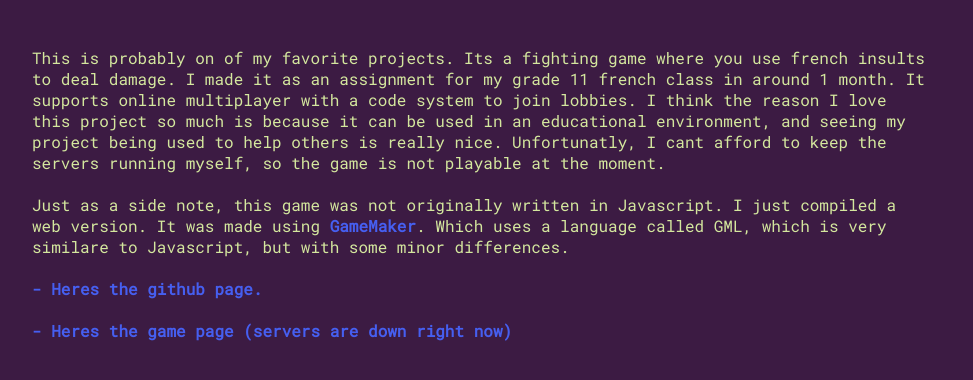
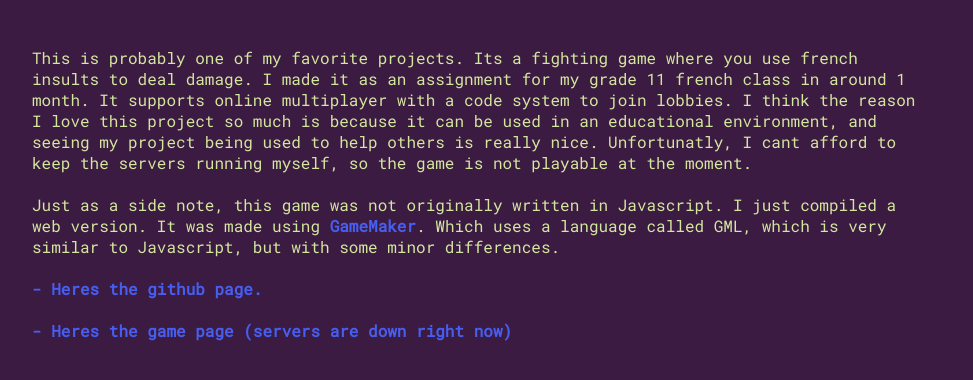
Before and after one commit to kaighe/digital-portfolio-old, a plain HTML site: page projects/MotsMechants/index.html in a window 1280 px wide. Shown: the part 306-686 px from the top of the page, without its empty margins (160-1133 px from the left). Drawn offline with Linux system fonts and the light colour scheme.

Commit message:
fixed spelling mistakes

```diff
--- a/projects/MotsMechants/index.html
+++ b/projects/MotsMechants/index.html
@@ -18,14 +18,14 @@
             </div>
 
             <div class="description">
-                <a>This is probably on of my favorite projects. Its a fighting game where you use french insults to deal damage.
+                <a>This is probably one of my favorite projects. Its a fighting game where you use french insults to deal damage.
                     I made it as an assignment for my grade 11 french class in around 1 month. It supports online multiplayer with a code system to join lobbies.
                     I think the reason I love this project so much is because it can be used in an educational environment,
                     and seeing my project being used to help others is really nice. Unfortunatly, I cant afford to keep the servers running myself,
                     so the game is not playable at the moment.
                     <br><br>
                     Just as a side note, this game was not originally written in Javascript. I just compiled a web version. It was made using <a href="https://gamemaker.io/en/gamemaker" target="_blank" class="link">GameMaker</a>.
-                    Which uses a language called GML, which is very similare to Javascript, but with some minor differences.
+                    Which uses a language called GML, which is very similar to Javascript, but with some minor differences.
                 </a>
                 </a>
                 <br><br>
```
